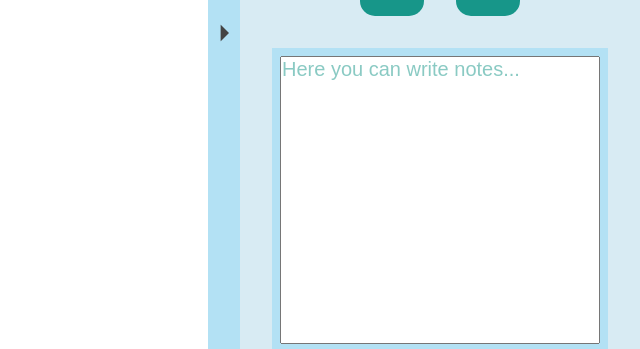
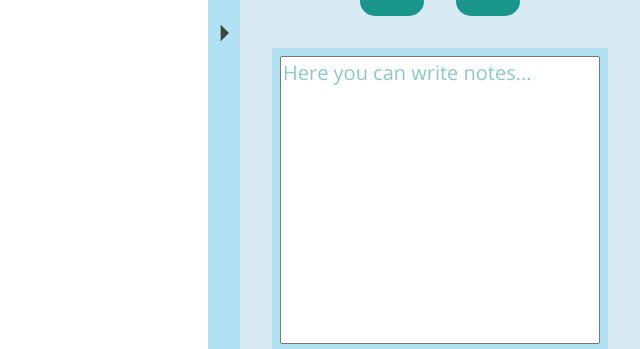
Before and after one commit to Ksakiko/slut-projekt-2023-school, a plain HTML site: page index.html in a window 1280 px wide. Both pictures are taken after a click on the button "description". Shown: the part 366-715 px from the top of the page, 640-1280 px from the left. Drawn offline with nearby package versions, Linux system fonts and the light colour scheme.

Commit message:
Update notes app

```diff
--- a/src/scss/js/notes.js
+++ b/src/scss/js/notes.js
@@ -1,3 +1,5 @@
+// TODO remove enter submit for notes app. Add enter function in input field
+
 const notesApp = () => {
 
     const mainBoardList = document.querySelector('.main-board__list')
@@ -10,38 +12,31 @@ const notesApp = () => {
         notesForm.classList.add('notes__form')
         notesForm.setAttribute("id", "notes-form")
 
-        const notesInput = document.createElement('input')
+        const notesInput = document.createElement('textarea')
         notesInput.classList.add('notes__input')
-        notesInput.setAttribute("type", "text")
+        notesInput.setAttribute('type', 'text')
+        notesInput.setAttribute('id', 'notes-input')
         notesInput.setAttribute("placeholder", "Here you can write notes...")
 
         notesForm.append(notesInput)
         sidebarBoard.append(notesForm)
 
-        // Add attribute on the add button for addNotesForm
-        addButton.setAttribute("type", "submit")
-        addButton.setAttribute("form", "notes-form")
-
-        notesForm.addEventListener('submit', submitNotes)
-
+        addButton.addEventListener('click', submitNotes)
     }
 
-    const submitNotes = (event) => {
+    const submitNotes = () => {
 
-        event.preventDefault()
-
-        const notes = event.target[0].value
+        const notes = document.getElementById('notes-input').value
 
         if ( !notes ) return
 
         showNotes(notes)
 
-        event.target[0].value = ''
+        document.getElementById('notes-input').value = ''
 
     }
 
     const showNotes = (notes) => {
-
 
         const notesEl = document.createElement('li')
         notesEl.classList.add('main-board__item', 'main-board__item--note')
--- a/src/scss/pages/home/_sidebar-board.scss
+++ b/src/scss/pages/home/_sidebar-board.scss
@@ -10,16 +10,14 @@
     &__input {
         width: 100%;
         height: 100%;
-        text-align: start;
+        color: var(--color-dark-200);
+        font-size: var(--font-size-2);
+        font-family: var(--font-sans);
+        resize: none;
 
         &::placeholder {
-            text-align: start;
             color: var(--color-accent);
-            font-size: var(--font-size-2);
             opacity: 0.5;
-            position: absolute;
-            top: 0;
-            left: 0;
         }
     }
 
--- a/src/scss/pages/home/_sidebar.scss
+++ b/src/scss/pages/home/_sidebar.scss
@@ -23,7 +23,6 @@
         justify-content: center;
         flex-wrap: wrap;
         gap: 2rem;
-
     }
 
     &__select-button {
```
Also changed, not shown: style.css, 1 other file.
